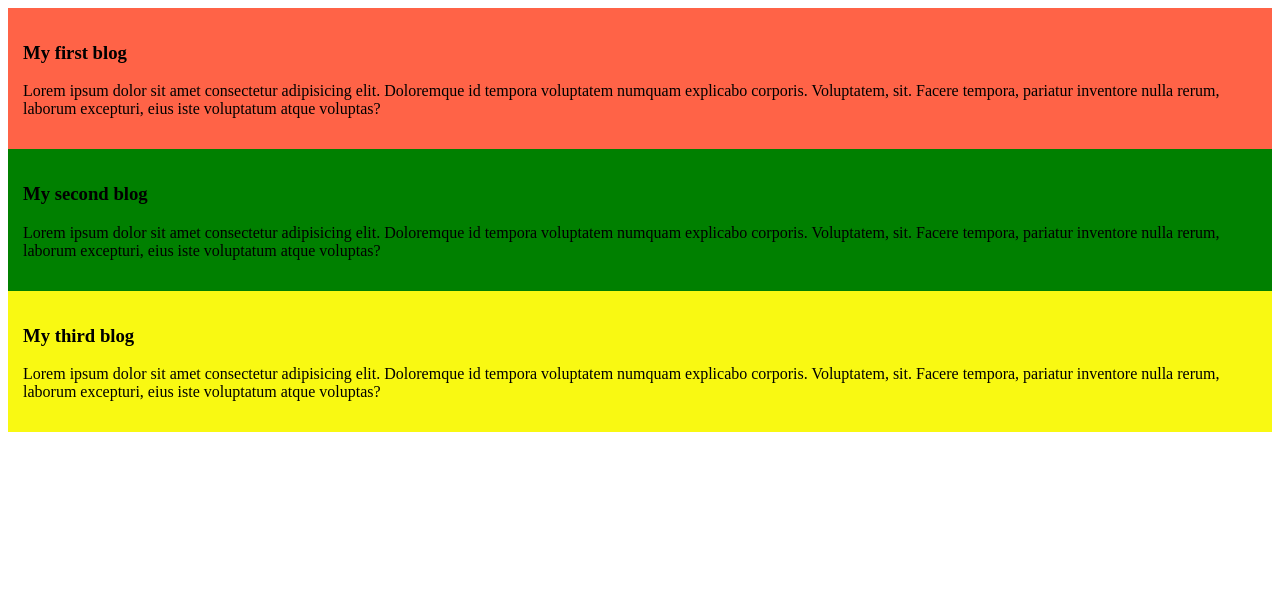
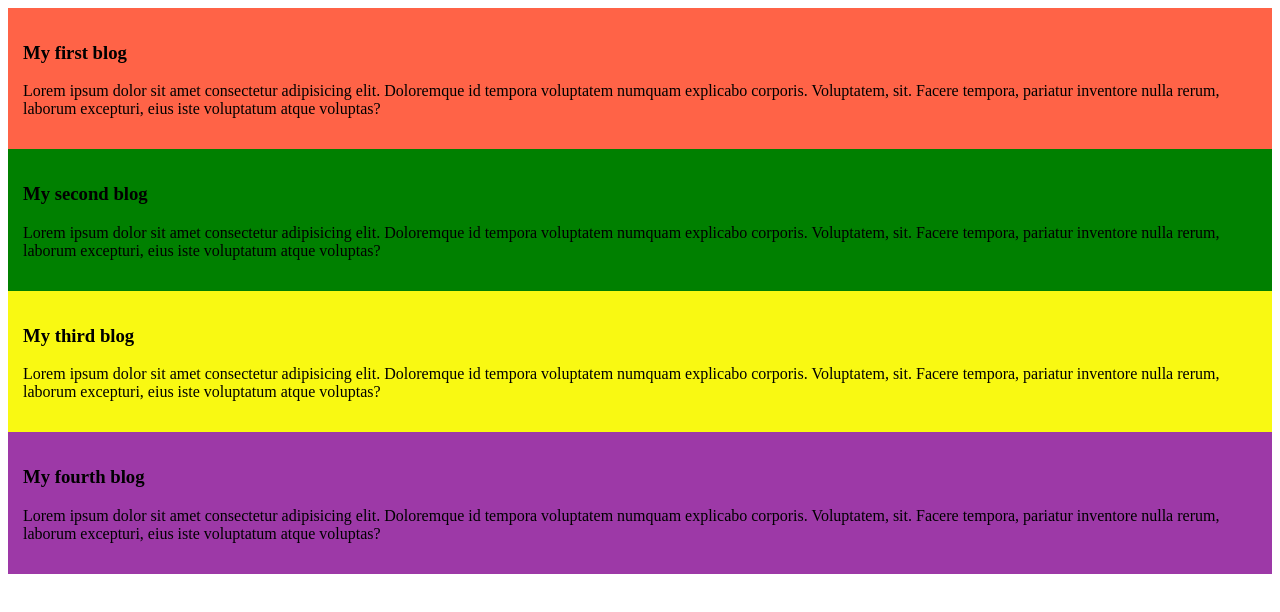
Before and after one commit to ShahnazFR/A-simple-Website, a plain HTML site: page index.html in a window 1280 px wide. Drawn offline with Linux system fonts and the light colour scheme.

Commit message:
Blog 4 is added

```diff
--- a/simple.html
+++ b/index.html
@@ -19,5 +19,9 @@
         <h3>My third blog</h3>
         <p>Lorem ipsum dolor sit amet consectetur adipisicing elit. Doloremque id tempora voluptatem numquam explicabo corporis. Voluptatem, sit. Facere tempora, pariatur inventore nulla rerum, laborum excepturi, eius iste voluptatum atque voluptas?</p>
     </div>
+    <div class="blog4">
+        <h3>My fourth blog</h3>
+        <p>Lorem ipsum dolor sit amet consectetur adipisicing elit. Doloremque id tempora voluptatem numquam explicabo corporis. Voluptatem, sit. Facere tempora, pariatur inventore nulla rerum, laborum excepturi, eius iste voluptatum atque voluptas?</p>
+    </div>
 </body>
 </html>
--- a/styles/simple.css
+++ b/styles/simple.css
@@ -8,3 +8,6 @@ div{
 .blog3{
     background-color: rgba(249, 249, 7, 0.952);
 }
+.blog4{
+    background-color: rgba(153, 49, 164, 0.959);
+}
```
